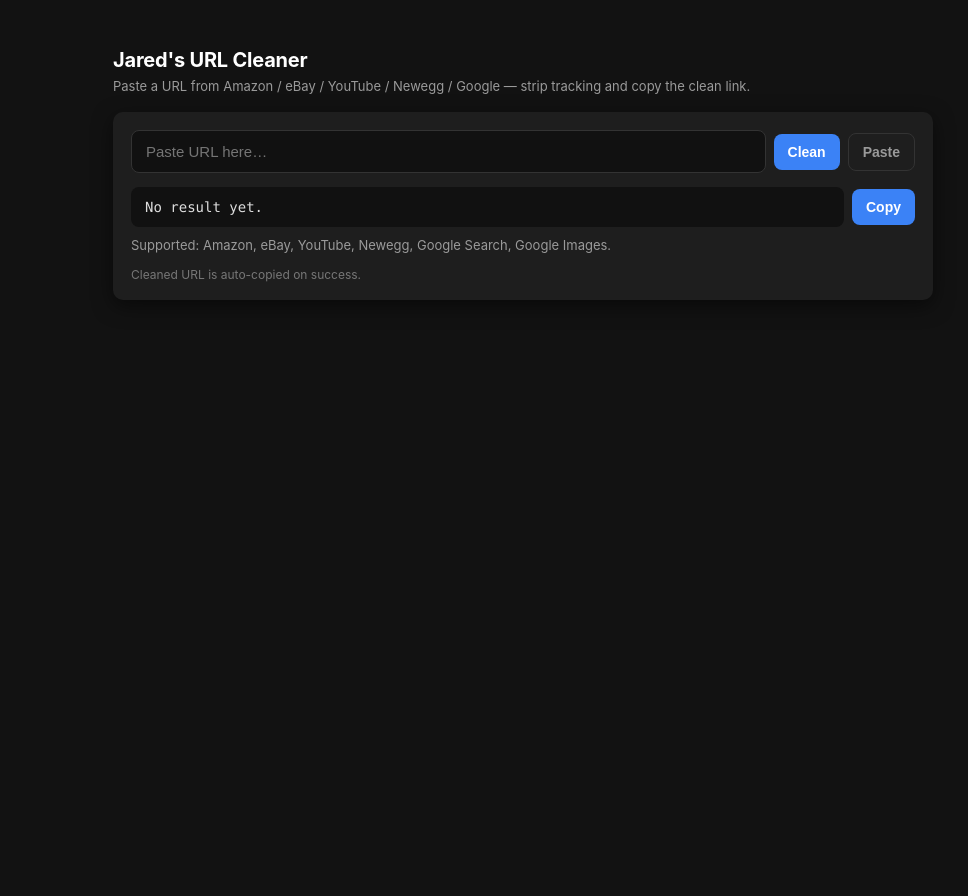
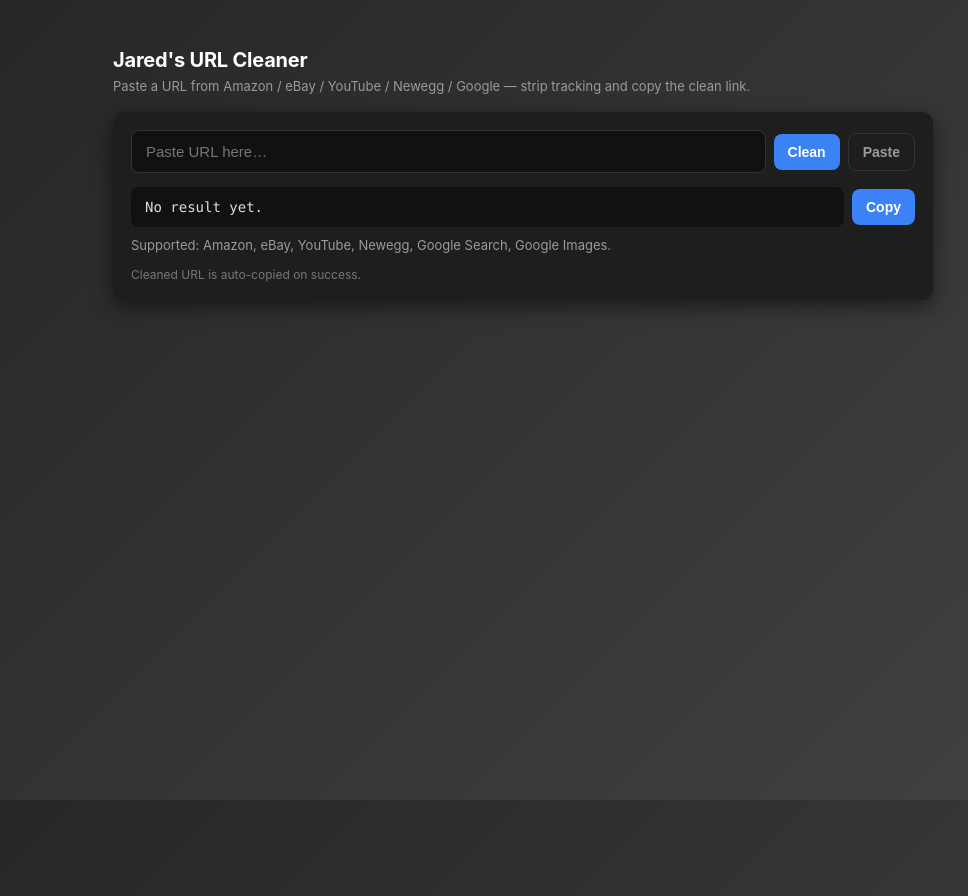
Before and after one commit to jwd83/cleaner, a plain HTML site: page index.html in a window 1280 px wide. Shown: the whole page, without its empty margins (117-1085 px from the left). Drawn offline with Linux system fonts and the light colour scheme.

Commit message:
bg color change

```diff
--- a/index.html
+++ b/index.html
@@ -7,7 +7,7 @@
     <style>
       /* Dark minimal styling inspired by tools.jwd.me */
       :root {
-        --bg: #121212;
+        --bg: linear-gradient(135deg, #232526 0%, #414345 100%);
         --card: #1e1e1e;
         --muted: #9a9a9a;
         --accent: #3b82f6;
```
